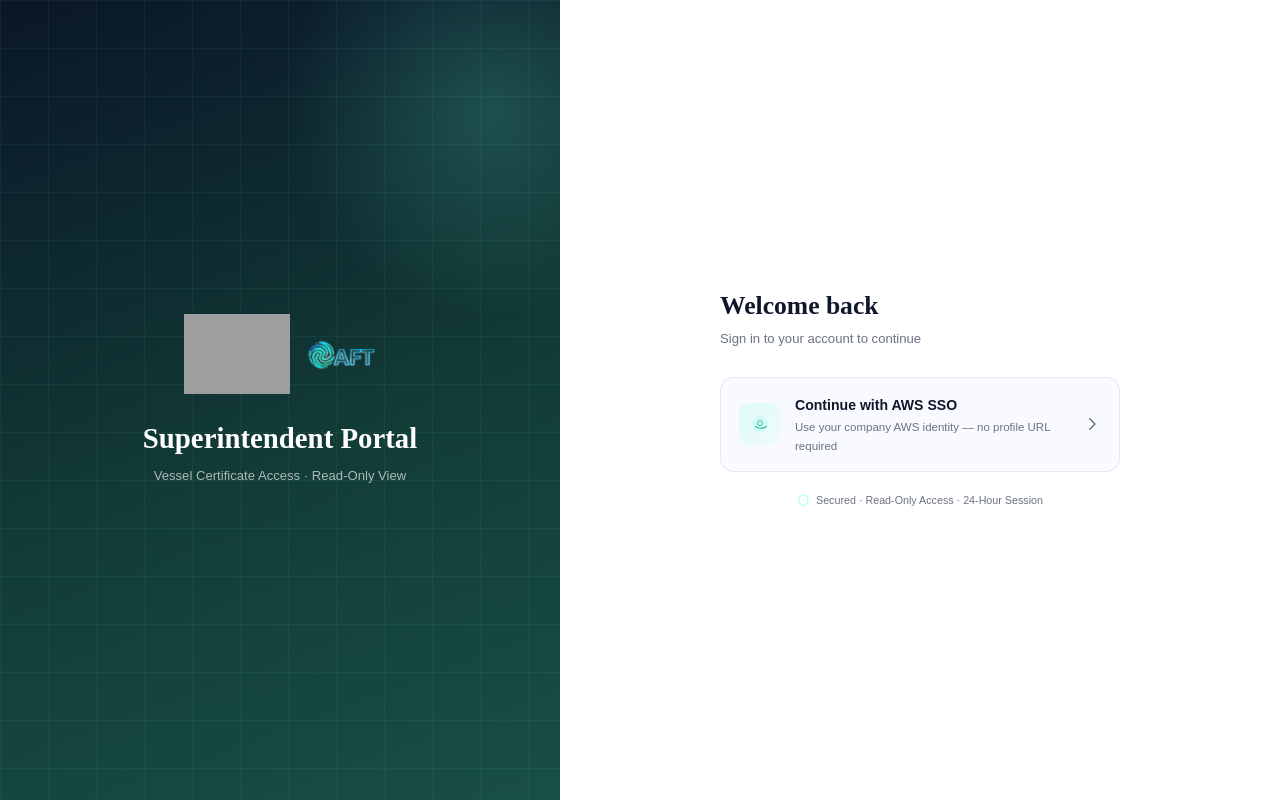
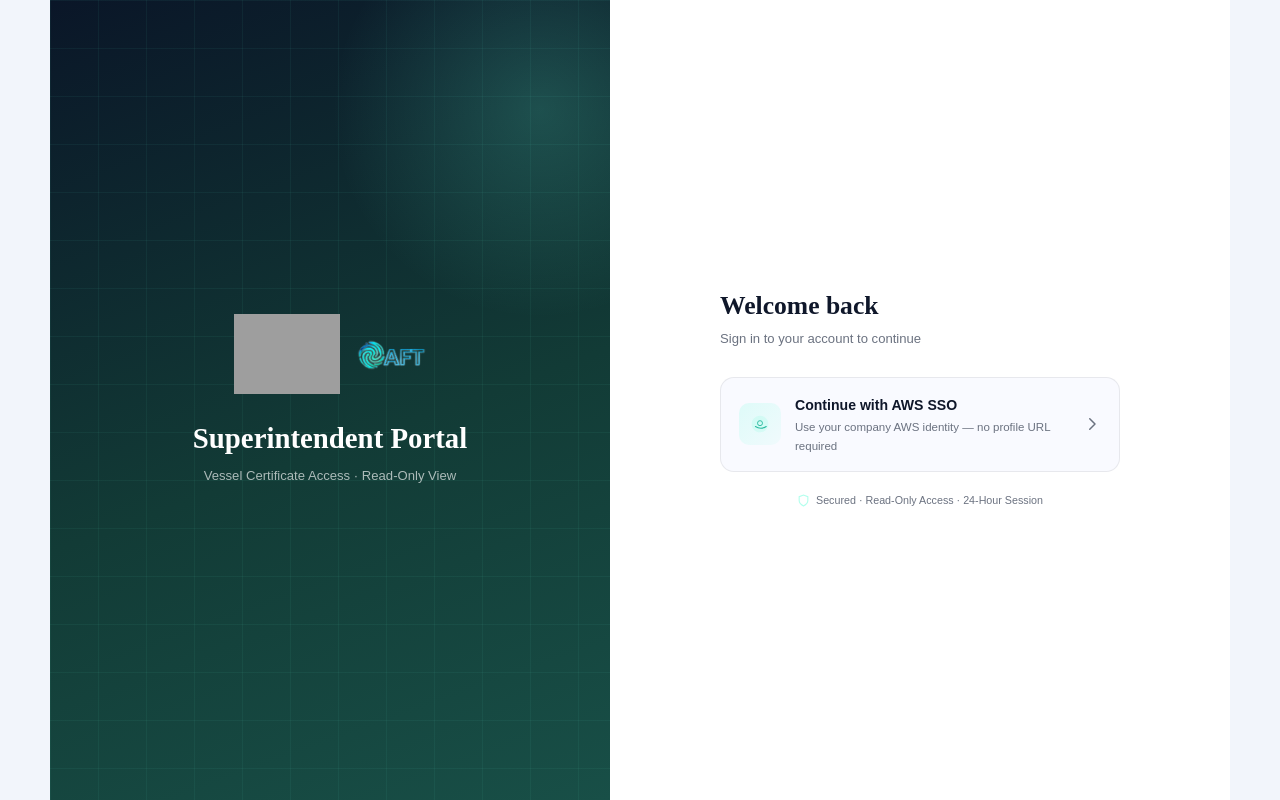
Before and after one commit to abimanyusridhar/CERTI_PORTAL, a website: page admin/portal.html in a window 1280 px wide. Drawn offline with nearby package versions, Linux system fonts and the light colour scheme; no server answers; grey boxes are pictures that could not be loaded.

Commit message:
refine: cap login sign-in panel width so it stops stretching on wide screens
Split-panel login (brand + sign-in) let the sign-in panel grow unbounded,
leaving the 400px-wide card adrift in a huge void on wide/ultrawide
monitors. Cap it at 620px and center the brand+form pair as a unit
instead; mobile/tablet column layout is unaffected.

```diff
--- a/admin/portal.html
+++ b/admin/portal.html
@@ -24,8 +24,8 @@
     body { min-height: 100vh; background: var(--navy); font-family: 'DM Sans', sans-serif; }
 
     /* ── LOGIN — split panel: brand identity left, sign-in right ── */
-    #loginWrap { display: flex; min-height: 100vh; }
-    .login-brand-panel { flex: 1 1 46%; max-width: 560px; position: relative; display: flex; align-items: center; justify-content: center; padding: 48px; background: linear-gradient(160deg, #0A1628 0%, #123B36 55%, #184F47 100%); overflow: hidden; }
+    #loginWrap { display: flex; min-height: 100vh; justify-content: center; }
+    .login-brand-panel { flex: 0 1 46%; max-width: 560px; position: relative; display: flex; align-items: center; justify-content: center; padding: 48px; background: linear-gradient(160deg, #0A1628 0%, #123B36 55%, #184F47 100%); overflow: hidden; }
     .login-brand-panel::before { content: ''; position: absolute; inset: 0; background-image: linear-gradient(rgba(100,255,218,.05) 1px,transparent 1px),linear-gradient(90deg,rgba(100,255,218,.05) 1px,transparent 1px); background-size: 48px 48px; pointer-events: none; }
     .login-brand-panel::after { content: ''; position: absolute; width: 420px; height: 420px; border-radius: 50%; background: radial-gradient(circle, rgba(100,255,218,.18), transparent 70%); top: -100px; right: -140px; pointer-events: none; }
     .login-brand-content { position: relative; z-index: 1; text-align: center; max-width: 340px; }
@@ -37,7 +37,7 @@
     .login-brand-title { font-family: 'Playfair Display', serif; font-size: 1.8rem; font-weight: 800; color: #fff; margin-bottom: 10px; line-height: 1.15; }
     .login-brand-sub { font-size: .82rem; color: rgba(255,255,255,.65); line-height: 1.6; }
 
-    .login-form-panel { flex: 1 1 54%; display: flex; align-items: center; justify-content: center; background: var(--surface); padding: 48px 32px; }
+    .login-form-panel { flex: 0 1 54%; max-width: 620px; display: flex; align-items: center; justify-content: center; background: var(--surface); padding: 48px 32px; }
     .login-form-inner { width: 100%; max-width: 400px; }
     .login-welcome { font-family: 'Playfair Display', serif; font-size: 1.6rem; font-weight: 700; color: var(--text-bright); margin-bottom: 6px; }
     .login-welcome-sub { font-size: .82rem; color: var(--text-sec); margin-bottom: 28px; }
@@ -60,7 +60,7 @@
       #loginWrap { flex-direction: column; }
       .login-brand-panel { flex: 0 0 auto; max-width: none; padding: 36px 24px; min-height: 220px; }
       .login-brand-title { font-size: 1.4rem; }
-      .login-form-panel { flex: 1; padding: 32px 24px; }
+      .login-form-panel { flex: 1; max-width: none; padding: 32px 24px; }
     }
 
     /* ── APP LAYOUT ── */
--- a/public/assets/smg-admin/cst/dashboard.css
+++ b/public/assets/smg-admin/cst/dashboard.css
@@ -61,10 +61,11 @@
     #loginWrap {
       min-height: 100vh;
       display: flex;
+      justify-content: center;
     }
 
     .login-brand-panel {
-      flex: 1 1 46%;
+      flex: 0 1 46%;
       max-width: 560px;
       position: relative;
       display: flex;
@@ -121,7 +122,8 @@
     }
 
     .login-form-panel {
-      flex: 1 1 54%;
+      flex: 0 1 54%;
+      max-width: 620px;
       display: flex;
       align-items: center;
       justify-content: center;
@@ -228,7 +230,7 @@
       #loginWrap { flex-direction: column; }
       .login-brand-panel { flex: 0 0 auto; max-width: none; padding: 36px 24px; min-height: 220px; }
       .login-brand-title { font-size: 1.5rem; }
-      .login-form-panel { flex: 1; padding: 32px 24px; }
+      .login-form-panel { flex: 1; max-width: none; padding: 32px 24px; }
     }
 
     /* ── APP SHELL ── */
--- a/public/assets/smg-admin/vapt/dashboard.css
+++ b/public/assets/smg-admin/vapt/dashboard.css
@@ -20,8 +20,8 @@
     body{font-family:'DM Sans',sans-serif;background:var(--navy);color:var(--text)}
 
     /* ── LOGIN — split panel: brand identity left, sign-in right (teal theme) ── */
-    #loginWrap{min-height:100vh;display:flex}
-    .login-brand-panel{flex:1 1 46%;max-width:560px;position:relative;display:flex;align-items:center;justify-content:center;padding:48px;background:linear-gradient(160deg,#0A1628 0%,#123B36 55%,#184F47 100%);overflow:hidden}
+    #loginWrap{min-height:100vh;display:flex;justify-content:center}
+    .login-brand-panel{flex:0 1 46%;max-width:560px;position:relative;display:flex;align-items:center;justify-content:center;padding:48px;background:linear-gradient(160deg,#0A1628 0%,#123B36 55%,#184F47 100%);overflow:hidden}
     .login-brand-panel::before{content:'';position:absolute;inset:0;background-image:linear-gradient(rgba(100,255,218,.05) 1px,transparent 1px),linear-gradient(90deg,rgba(100,255,218,.05) 1px,transparent 1px);background-size:48px 48px;pointer-events:none}
     .login-brand-panel::after{content:'';position:absolute;width:420px;height:420px;border-radius:50%;background:radial-gradient(circle,rgba(100,255,218,.18),transparent 70%);top:-100px;right:-140px;pointer-events:none}
     .login-brand-content{position:relative;z-index:1;text-align:center;max-width:340px}
@@ -29,7 +29,7 @@
     .login-brand-title{font-family:'Playfair Display',serif;font-size:2rem;font-weight:800;color:#fff;margin-bottom:10px;line-height:1.15}
     .login-brand-sub{font-size:.82rem;color:rgba(255,255,255,.65);line-height:1.6}
 
-    .login-form-panel{flex:1 1 54%;display:flex;align-items:center;justify-content:center;background:var(--surface);padding:48px 32px}
+    .login-form-panel{flex:0 1 54%;max-width:620px;display:flex;align-items:center;justify-content:center;background:var(--surface);padding:48px 32px}
     .login-form-inner{width:100%;max-width:400px}
     .login-welcome{font-family:'Playfair Display',serif;font-size:1.6rem;font-weight:700;color:var(--text-bright);margin-bottom:6px}
     .login-welcome-sub{font-size:.82rem;color:var(--text-sec);margin-bottom:28px}
@@ -52,7 +52,7 @@
       #loginWrap{flex-direction:column}
       .login-brand-panel{flex:0 0 auto;max-width:none;padding:36px 24px;min-height:220px}
       .login-brand-title{font-size:1.5rem}
-      .login-form-panel{flex:1;padding:32px 24px}
+      .login-form-panel{flex:1;max-width:none;padding:32px 24px}
     }
 
     /* ── APP SHELL ── */
```
